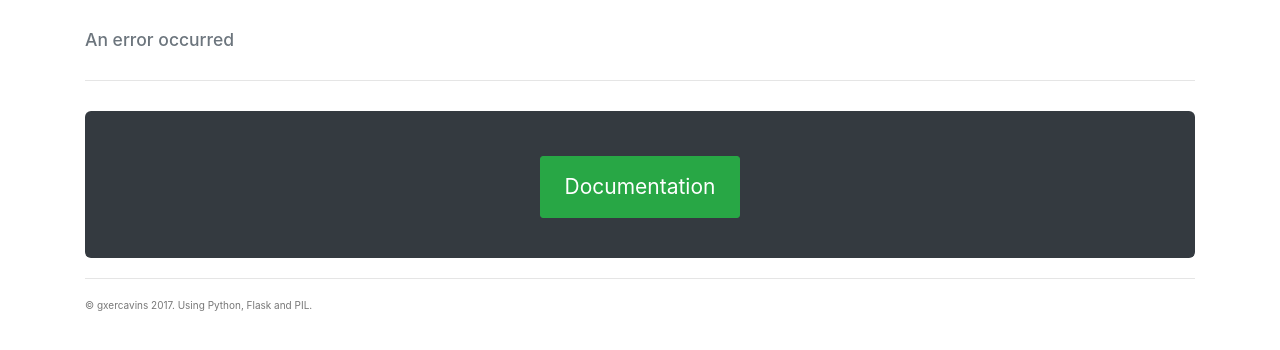
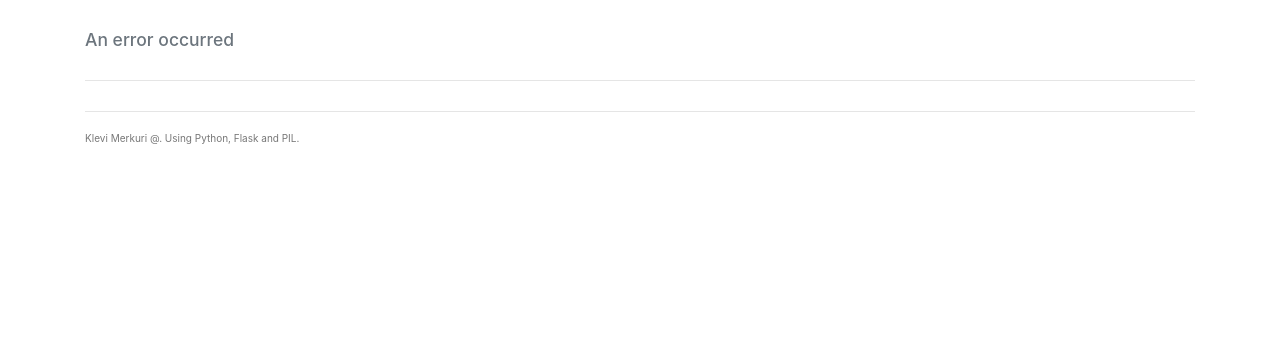
Before and after one commit to kmerkuri/diploma, a Flask app: template templates/error.html in a window 1280 px wide. Shown: the top 350 px of the page. Run offline with Flask 2, Linux system fonts and the light colour scheme; the template is opened without the code that fills it, so the values that code supplies are empty; some libraries are stand-ins or nearby versions.

Commit message:
#Adding commits

```diff
--- a/app.py
+++ b/app.py
@@ -241,4 +241,4 @@ def send_image(filename):
 
 
 if __name__ == "__main__":
-    app.run()
+    app.run(host='192.168.200.41')
--- a/templates/error.html
+++ b/templates/error.html
@@ -21,14 +21,11 @@
             <h3 class="text-muted">An error occurred</h3>
         </div>
 
-        <div class="jumbotron">
-            <h2 class="text-muted"> {{ message }} </h2>
-	      <a type="button" class="btn btn-lg btn-success" href="https://github.com/gxercavins/image-api/blob/master/README.md">Documentation</a>
-                    </div>
+
 
 
         <footer class="footer">
-            <p>&copy; gxercavins 2017. Using Python, Flask and PIL.</p>
+            <p> Klevi Merkuri @. Using Python, Flask and PIL.</p>
         </footer>
 
     </div>
--- a/templates/index.html
+++ b/templates/index.html
@@ -74,8 +74,8 @@
                 <div class="col-lg-3 col-md-6 text-center">
                     <div class="mt-5">
                         <i class="fas fa-4x fa-gem text-primary mb-4"></i>
-                        <h3 class="h4 mb-2">Sturdy Themes</h3>
-                        <p class="text-muted mb-0">Our themes are updated regularly to keep them bug free!</p>
+                        <h3 class="h4 mb-2">Free Convertion</h3>
+                        <p class="text-muted mb-0">We offer you a change to convert your image online</p>
                     </div>
                 </div>
                 <div class="col-lg-3 col-md-6 text-center">
```
Also changed, not shown: static/images/image.png (added), static/images/temp.png.
